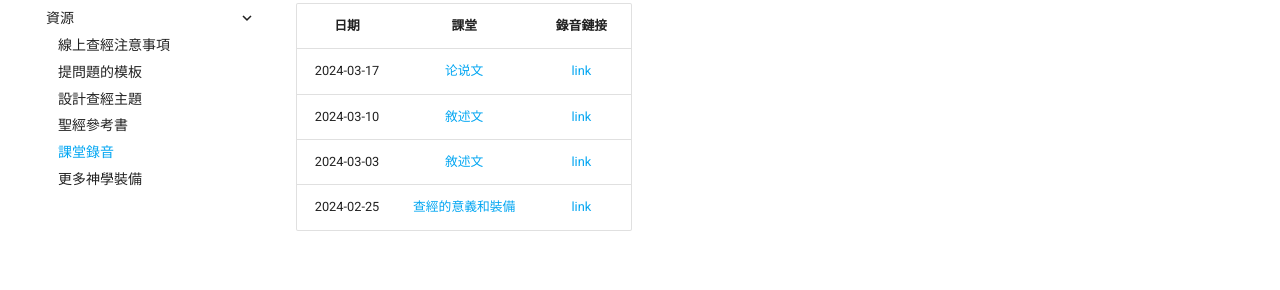
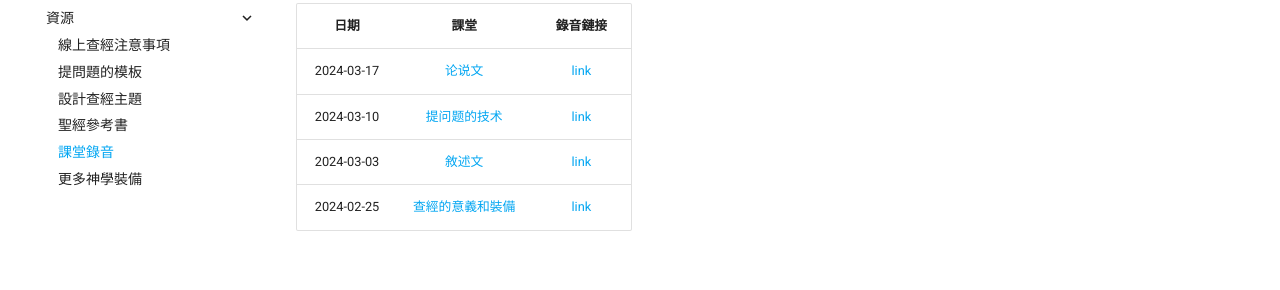
Before and after one commit to cbcgb-com/sgbs-training, an MkDocs documentation site: the page built from docs/resources/recordings.md, in a window 1280 px wide and 900 px high. Shown: the part 228-518 px from the top of the window. Built offline with MkDocs 1.6.1 and Material for MkDocs 9.7.7, drawn with Linux system fonts in a browser that asks for light colours; comment, search, counter and statistics services are not loaded.

Commit message:
docs: Update lesson title in recordings.md
- Changed the title of the lesson on 2024-03-10 from "敘述文" to "提问题的技术" in the recordings resource document. This change better reflects the content of the lesson and provides clearer information for users accessing the recording.

```diff
--- a/docs/resources/recordings.md
+++ b/docs/resources/recordings.md
@@ -5,7 +5,7 @@
 |    日期    |                            課堂                            |                                                             錄音鏈接                                                             |
 |:----------:|:--------------------------------------------------------:|:--------------------------------------------------------------------------------------------------------------------------------:|
 | 2024-03-17 |     [论说文](../class-notes/lesson-4-argumentation.md)     | [link](https://www.dropbox.com/scl/fi/h02u2fl5f599zg74urxwa/20240317-class-4-recording.mp3?rlkey=fno80mh3givw1zl6ih0fmpn0p&dl=0) |
-| 2024-03-10 |      [敘述文](../class-notes/lesson-3-questioning.md)      | [link](https://www.dropbox.com/scl/fi/3rswmlzkvy00pqupnnt9a/20240310-class-3-recording.mp3?rlkey=sbu4n629cx2sm1nzcci063z1p&dl=0) |
+| 2024-03-10 |      [提问题的技术](../class-notes/lesson-3-questioning.md)      | [link](https://www.dropbox.com/scl/fi/3rswmlzkvy00pqupnnt9a/20240310-class-3-recording.mp3?rlkey=sbu4n629cx2sm1nzcci063z1p&dl=0) |
 | 2024-03-03 |       [敘述文](../class-notes/lesson-2-narrative.md)       | [link](https://www.dropbox.com/scl/fi/wou9rcw8hdb93udwlmeze/20240302-class-2-recording.mp3?rlkey=190ahbxab4a33dm1w6d7kiupt&dl=0) |
 | 2024-02-25 | [查經的意義和裝備](../class-notes/lesson-1-foundations.md) | [link](https://www.dropbox.com/scl/fi/vgxd6fvrhn7w4hnsyx060/20240225-class-1-recording.mp3?rlkey=7ixgxdz022193su0le8rfewey&dl=0) |
 
```
